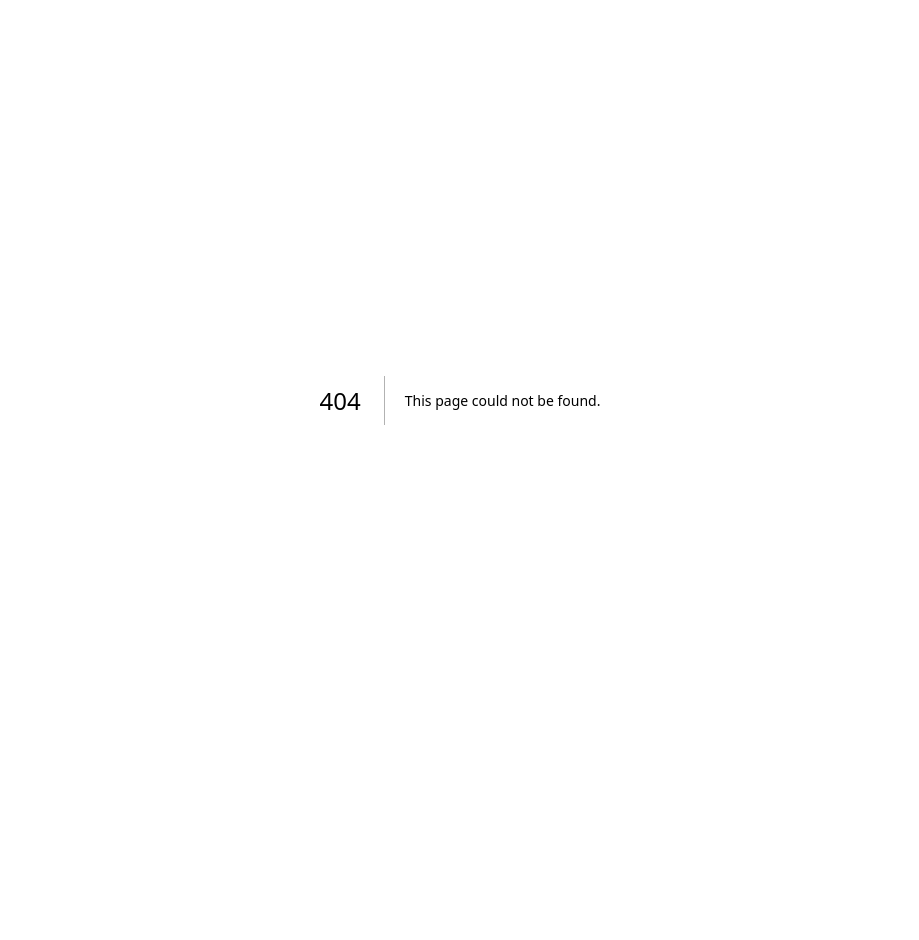
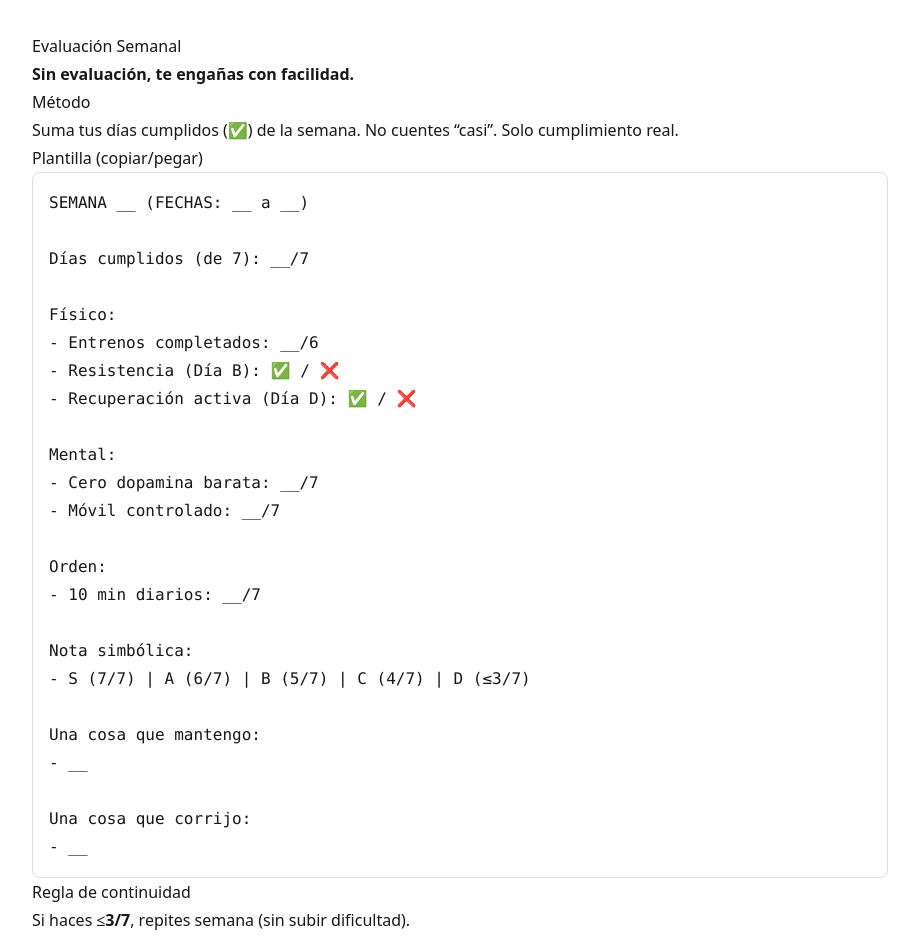
Before and after one commit to oriolrinconr-lang/nextjs-boilerplate, a Next.js app: page /registro/semanal in a window 1280 px wide. Before the commit this address had no page. Shown: the top 940 px of the page, without its empty margins (180-1099 px from the left). Before the commit the page ends 800 px from the top, so only its background shows below. Built offline with nearby package versions, Linux system fonts and the light colour scheme.

Commit message:
Add Evaluación Semanal

```diff
--- /dev/null
+++ b/app/registro/semanal/page.tsx
@@ -0,0 +1,51 @@
+export default function RegistroSemanal() {
+  return (
+    <main style={{ maxWidth: 920, margin: "0 auto", padding: 32, fontFamily: "system-ui", lineHeight: 1.75 }}>
+      <h1>Evaluación Semanal</h1>
+      <p><strong>Sin evaluación, te engañas con facilidad.</strong></p>
+
+      <h2>Método</h2>
+      <p>
+        Suma tus días cumplidos (✅) de la semana. No cuentes “casi”. Solo cumplimiento real.
+      </p>
+
+      <h2>Plantilla (copiar/pegar)</h2>
+      <pre style={{ padding: 16, overflowX: "auto", border: "1px solid #ddd", borderRadius: 8 }}>
+{`SEMANA __ (FECHAS: __ a __)
+
+Días cumplidos (de 7): __/7
+
+Físico:
+- Entrenos completados: __/6
+- Resistencia (Día B): ✅ / ❌
+- Recuperación activa (Día D): ✅ / ❌
+
+Mental:
+- Cero dopamina barata: __/7
+- Móvil controlado: __/7
+
+Orden:
+- 10 min diarios: __/7
+
+Nota simbólica:
+- S (7/7) | A (6/7) | B (5/7) | C (4/7) | D (≤3/7)
+
+Una cosa que mantengo:
+- __
+
+Una cosa que corrijo:
+- __`}
+      </pre>
+
+      <h2>Regla de continuidad</h2>
+      <ul>
+        <li>Si haces <strong>≤3/7</strong>, repites semana (sin subir dificultad).</li>
+        <li>Si haces <strong>5/7 o más</strong>, progresas.</li>
+      </ul>
+
+      <p style={{ marginTop: 28 }}>
+        <em>El hombre serio no se evalúa por cómo se siente, sino por lo que sostiene.</em>
+      </p>
+    </main>
+  );
+}
```
